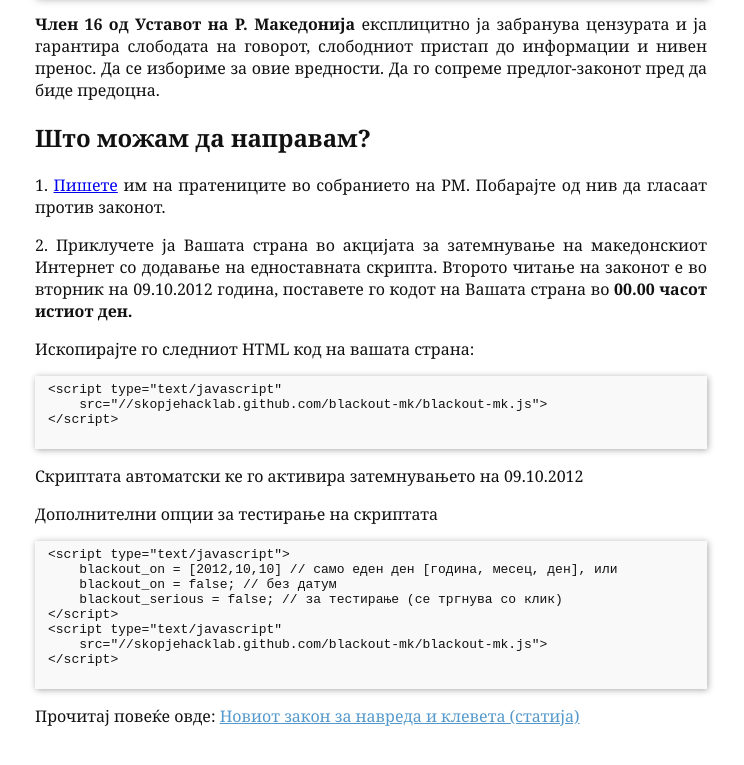
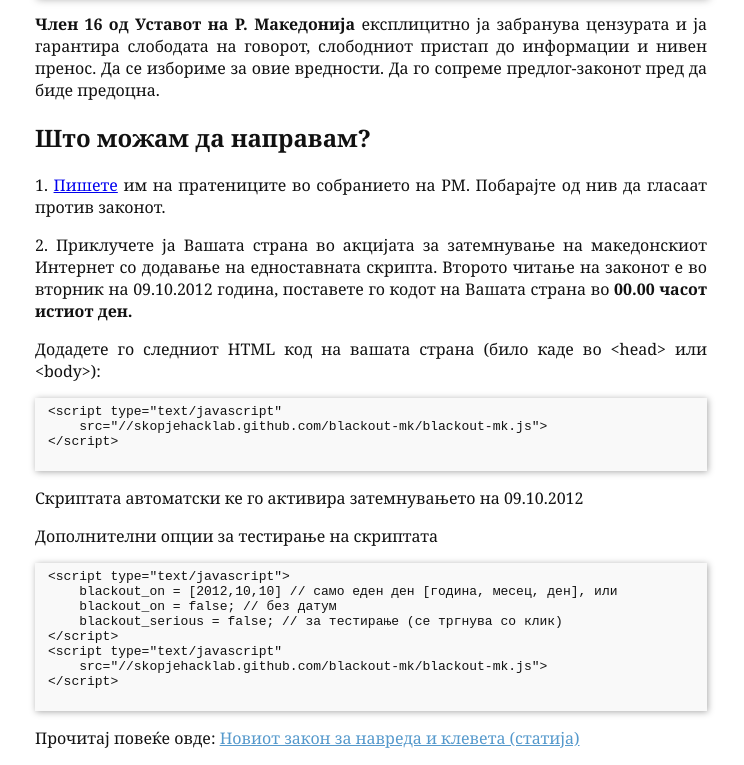
Before and after one commit to skopjehacklab/blackout-mk, a website: page more.html in a window 1280 px wide. Shown: the part 616-1381 px from the top of the page, without its empty margins (269-1013 px from the left). Before the commit the page ends 1359 px from the top, so only its background shows below. Drawn offline with Linux system fonts and the light colour scheme.

Commit message:
fixed manual

```diff
--- a/more.html
+++ b/more.html
@@ -57,7 +57,7 @@
                1. <a href="http://www.sobranie.mk/ext/contact.aspx">Пишете</a> им на прaтениците во собранието на РМ. Побарајте од нив да гласаат против законот.
             <p>2. Приклучете ја Вашата страна во акцијата за затемнување на македонскиот
             Интернет со додавање на едноставната скрипта. Второто читање на законот е во вторник на 09.10.2012 година, поставете го кодот на Вашата страна во <b>00.00 часот истиот ден.</b></p>
-            <p>Ископирајте го следниот HTML код на вашата страна:</p>
+            <p>Додадете го следниот HTML код на вашата страна (било каде во &lt;head&gt; или &lt;body&gt;):</p>
             <pre style="font-size:13px">
 &lt;script type="text/javascript"
     src="//skopjehacklab.github.com/blackout-mk/blackout-mk.js"&gt;
```
Also changed, not shown: index.html (+1 -1 lines), README.md.
